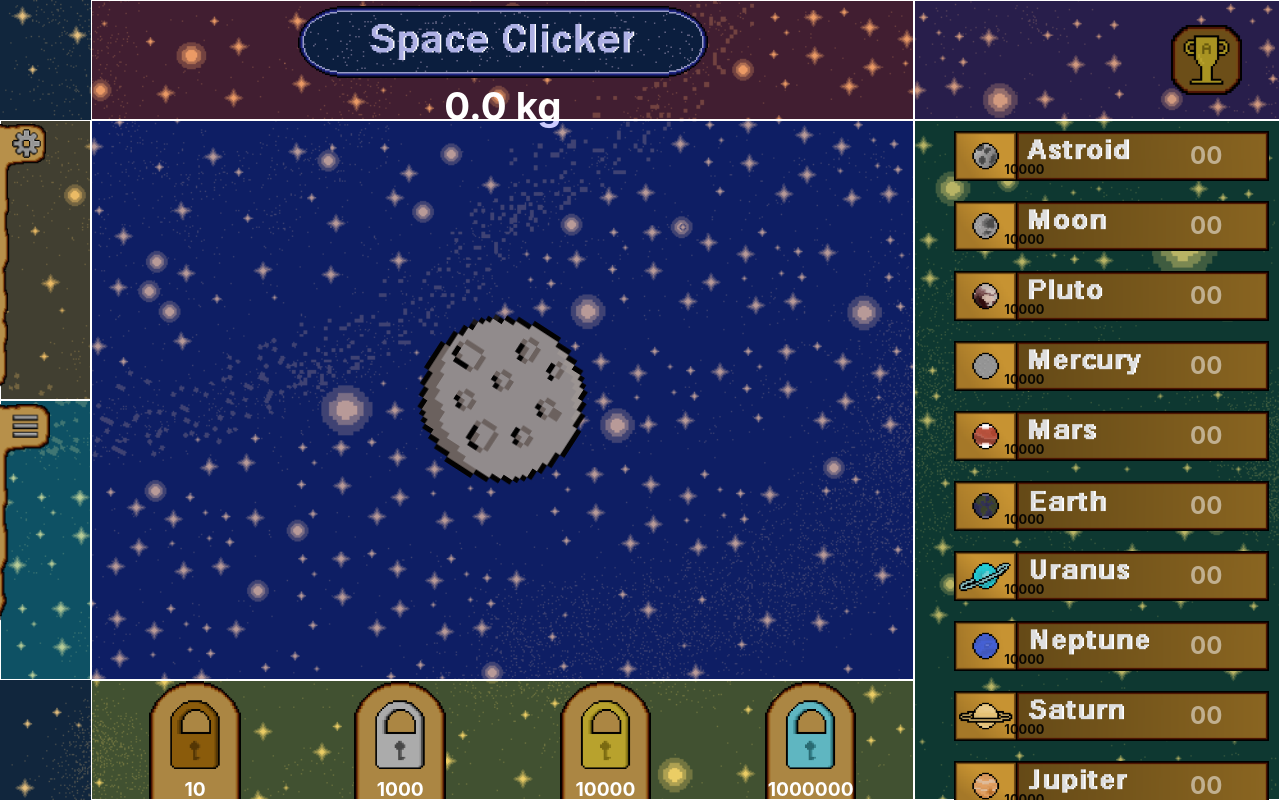
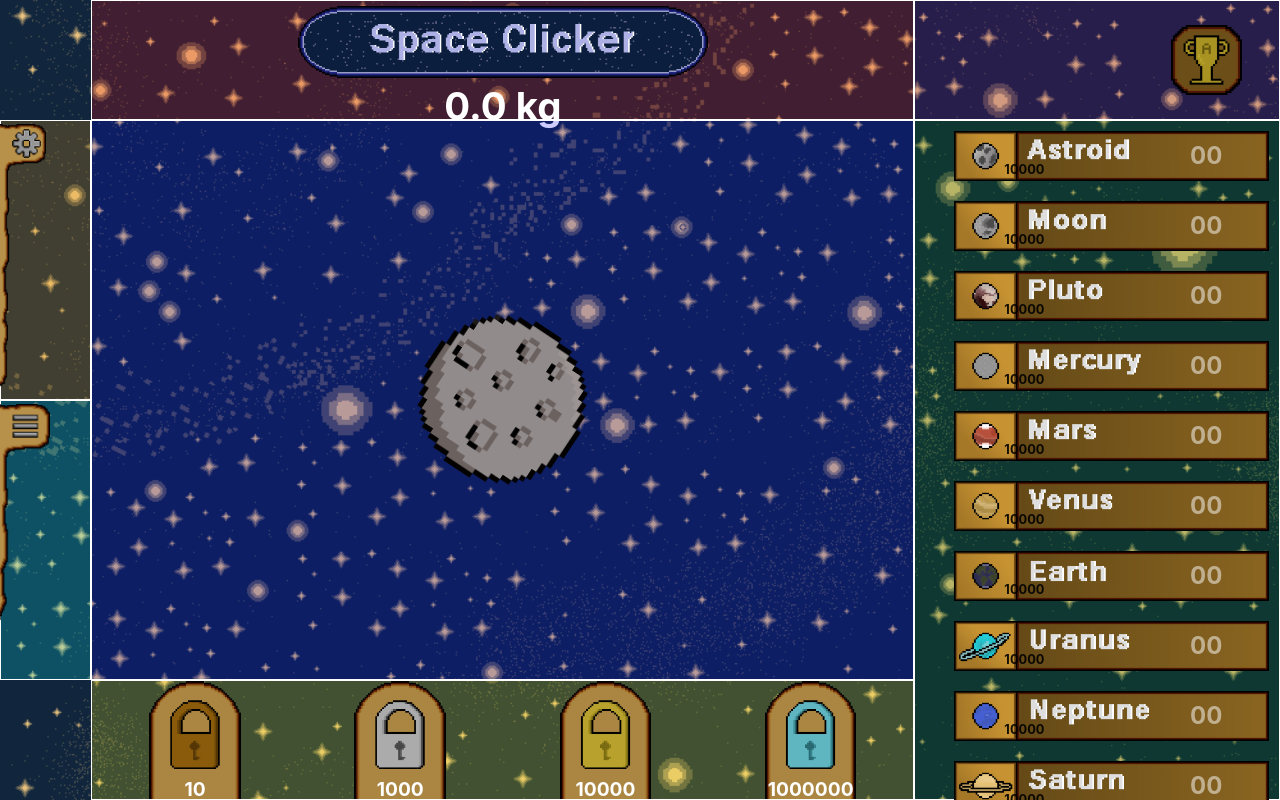
Before and after one commit to TimmyTomTom10/CosmicClicker, a React (Vite) app: page / in a window 1280 px wide. Shown: the top 800 px of the page. Built offline with nearby package versions, Linux system fonts and the light colour scheme.

Commit message:
added Venus purchase

```diff
--- a/src/MainClickerPortion/PlanetPurchases/PlanetPurchase.jsx
+++ b/src/MainClickerPortion/PlanetPurchases/PlanetPurchase.jsx
@@ -43,6 +43,11 @@ function PlanetPurchaseContainer() {
                         <span className="purchase-item-cost">10000</span>
                 </div>
                 <div className="card">
+                        <img className="planet-purchase-images" src={venusPurchaseImg} alt="Venus" />
+                        <span className="purchase-num-of-items">00</span>
+                        <span className="purchase-item-cost">10000</span>
+                </div>
+                <div className="card">
                         <img className="planet-purchase-images" src={earthPurchaseImg} alt="Earth" />
                         <span className="purchase-num-of-items">00</span>
                         <span className="purchase-item-cost">10000</span>
```
